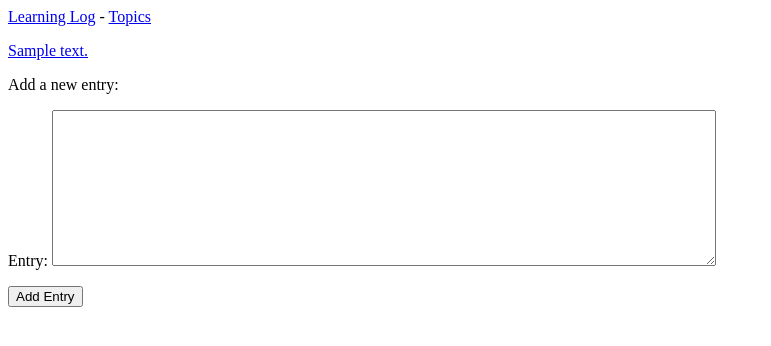
After one commit to Cudderson/crash-course-py, a Django app: page /new_entry/1/ in a window 1280 px wide. The commit adds this page. Shown: the top 346 px of the page, without its empty margins (0-771 px from the left). Run offline with Django 3.2, Linux system fonts and the light colour scheme; tables that the repository leaves empty hold one stand-in row (values such as "Sample post").

Commit message:
completed page for adding new entries

```diff
--- a/learning_log/learning_logs/forms.py
+++ b/learning_log/learning_logs/forms.py
@@ -1,6 +1,6 @@
 from django import forms
 
-from .models import Topic
+from .models import Topic, Entry
 
 
 class TopicForm(forms.ModelForm):
@@ -8,3 +8,11 @@ class TopicForm(forms.ModelForm):
         model = Topic
         fields = ['text']
         labels = {'text': ''}
+
+
+class EntryForm(forms.ModelForm):
+    class Meta:
+        model = Entry
+        fields = ['text']
+        labels = {'text': 'Entry'}
+        widgets = {'text': forms.Textarea(attrs={'cols': 80})}
--- /dev/null
+++ b/learning_log/learning_logs/templates/learning_logs/new_entry.html
@@ -0,0 +1,14 @@
+{% extends 'learning_logs/base.html' %}
+
+{% block content %}
+
+<p><a href="{% url 'learning_logs:topic' topic.id %}">{{ topic }}</a></p>
+
+<p>Add a new entry:</p>
+<form action="{% url 'learning_logs:new_entry' topic.id %}" method="post">
+  {% csrf_token %}
+  {{ form.as_p }}
+  <button name='submit'>Add Entry</button>
+</form>
+
+{% endblock content %}
--- a/learning_log/learning_logs/templates/learning_logs/topic.html
+++ b/learning_log/learning_logs/templates/learning_logs/topic.html
@@ -5,6 +5,9 @@
   <p>Topic: {{ topic }}</p>
 
   <p>Entries</p>
+  <p>
+    <a href="{% url 'learning_logs:new_entry' topic.id %}">Add new entry</a>
+  </p>
   <ul>
   {% for entry in entries %}
     <li>
--- a/learning_log/learning_logs/urls.py
+++ b/learning_log/learning_logs/urls.py
@@ -17,4 +17,8 @@ urlpatterns = [
 
     # Page for adding a new topic
     path('new_topic/', views.new_topic, name='new_topic'),
+
+    # Page for adding a new entry
+    path('new_entry/<int:topic_id>/', views.new_entry, name='new_entry'),
+
 ]
--- a/learning_log/learning_logs/views.py
+++ b/learning_log/learning_logs/views.py
@@ -1,7 +1,7 @@
 from django.shortcuts import render, redirect
 
 from .models import Topic
-from .forms import TopicForm
+from .forms import TopicForm, EntryForm
 
 
 def index(request):
@@ -44,3 +44,25 @@ def new_topic(request):
     # Display a blank or invalid form
     context = {'form': form}
     return render(request, 'learning_logs/new_topic.html', context)
+
+
+def new_entry(request, topic_id):
+    """Add a new entry"""
+
+    topic = Topic.objects.get(id=topic_id)
+
+    if request.method != 'POST':
+        # No data submitted, create blank form
+        form = EntryForm()
+    else:
+        # POST data submitted; process data
+        form = EntryForm(data=request.POST)
+        if form.is_valid():
+            new_entry = form.save(commit=False)
+            new_entry.topic = topic
+            new_entry.save()
+            return redirect('learning_logs:topic', topic_id=topic_id)
+
+    # Display a blank or invalid form:
+    context = {'topic': topic, 'form': form}
+    return render(request, 'learning_logs/new_entry.html', context)
```
